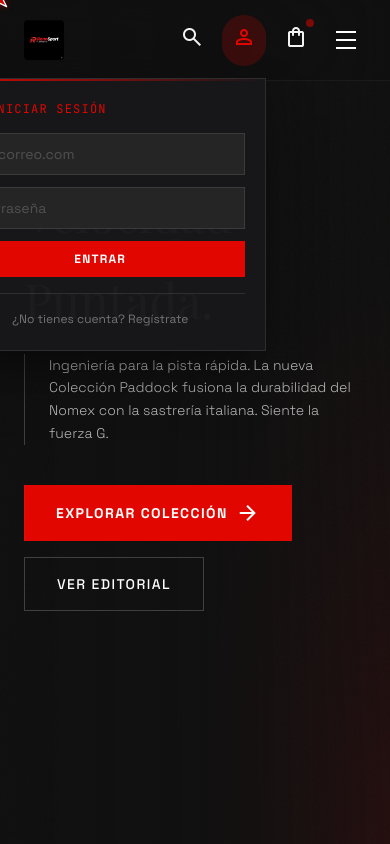
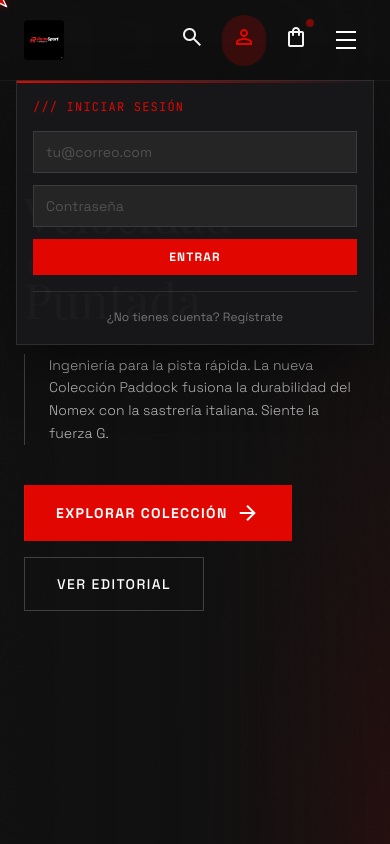
Before and after one commit to DevDragonite/f1-store, a React (Vite) app: page / in a window 390 px wide. Both pictures are taken after a click on the button "person_outline". Shown: the top 844 px of the page. Built offline with nearby package versions, Linux system fonts and the light colour scheme; a web font is replaced by a local one.

Commit message:
Mobile: Optimize Account Dropdown positioning for small screens

```diff
--- a/src/components/layout/Navbar.jsx
+++ b/src/components/layout/Navbar.jsx
@@ -137,13 +137,13 @@ export default function Navbar() {
 
                             {/* Dropdown Panel */}
                             {accountOpen && (
-                                <div className="absolute right-0 top-full mt-3 w-[85vw] sm:w-72 bg-carbon/98 backdrop-blur-xl border border-white/10 shadow-2xl shadow-black/50 z-50" style={{ animation: 'fadeInDown 0.2s ease-out' }}>
+                                <div className="fixed left-4 right-4 top-20 sm:absolute sm:right-0 sm:left-auto sm:top-full sm:mt-3 sm:w-72 bg-carbon/98 backdrop-blur-xl border border-white/10 shadow-2xl shadow-black/50 z-50" style={{ animation: 'fadeInDown 0.2s ease-out' }}>
                                     {/* Decorative top bar */}
                                     <div className="h-[2px] bg-gradient-to-r from-primary via-primary/50 to-transparent" />
 
                                     {user ? (
                                         /* ── Logged In State ── */
-                                        <div className="p-5">
+                                        <div className="p-4 sm:p-5">
                                             <div className="flex items-center gap-3 mb-4 pb-4 border-b border-white/10">
                                                 <div className="w-10 h-10 rounded-full bg-primary/20 border border-primary/30 flex items-center justify-center">
                                                     <span className="material-symbols-outlined text-primary">person</span>
@@ -163,7 +163,7 @@ export default function Navbar() {
                                         </div>
                                     ) : (
                                         /* ── Auth Form ── */
-                                        <div className="p-5">
+                                        <div className="p-4 sm:p-5">
                                             <p className="text-xs font-[family-name:var(--font-mono)] text-primary tracking-widest uppercase mb-4">
                                                 {authMode === 'login' ? '/// Iniciar Sesión' : '/// Crear Cuenta'}
                                             </p>
```
